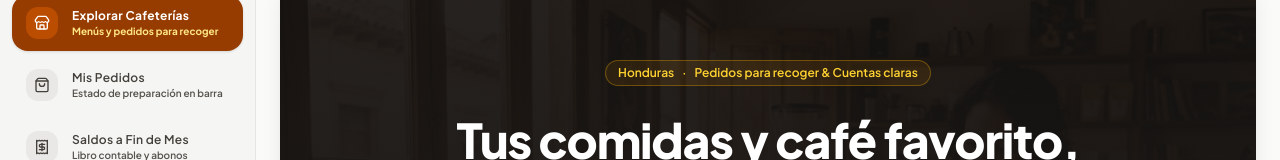
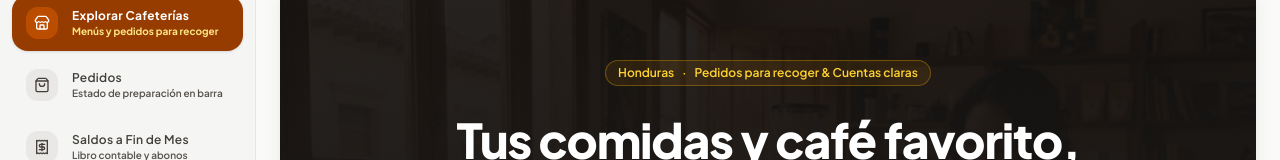
Before and after one commit to inflyprohn/Yastahn, a React (Vite) app: page / in a window 1280 px wide. Shown: the part 134-294 px from the top of the page. Built offline with nearby package versions, Linux system fonts and the light colour scheme; a web font is replaced by a local one.

Commit message:
Add files via upload

```diff
--- a/src/components/Sidebar.tsx
+++ b/src/components/Sidebar.tsx
@@ -8,12 +8,19 @@ import {
   Shield,
   ChevronLeft,
   ChevronRight,
-  CheckCircle2,
-  Clock,
-  Settings,
-  Sparkles,
+  QrCode,
 } from 'lucide-react';
 import { User } from '../types';
+
+type SidebarNavItem = {
+  id: string;
+  label: string;
+  shortLabel: string;
+  icon: React.ElementType;
+  route: string;
+  isActive: boolean;
+  description: string;
+};
 
 interface SidebarProps {
   currentUser: User | null;
@@ -34,9 +41,8 @@ export const Sidebar: React.FC<SidebarProps> = ({
   mobileOpen,
   onCloseMobile,
 }) => {
-  // Definir elementos de navegación contextuales
-  const navItems = [
-    {
+  // El dueño navega cada sección desde una ruta independiente.
+  const exploreItem: SidebarNavItem = {
     id: 'explorar',
     label: 'Explorar Cafeterías',
     shortLabel: 'Inicio',
@@ -44,45 +50,82 @@ export const Sidebar: React.FC<SidebarProps> = ({
     route: '/',
     isActive: currentRoute === '/' || currentRoute.startsWith('/c/'),
     description: 'Menús y pedidos para recoger',
+  };
+
+  const navItems: SidebarNavItem[] = currentUser?.role === 'dueno'
+    ? [
+        exploreItem,
+        {
+          id: 'pedidos',
+          label: 'Pedidos en Vivo',
+          shortLabel: 'Pedidos',
+          icon: ShoppingBag,
+          route: '/dueno/pedidos',
+          isActive: currentRoute === '/dueno' || currentRoute === '/dueno/pedidos',
+          description: 'Estado de preparación en barra',
         },
         {
+          id: 'menu',
+          label: 'Menú y Platillos',
+          shortLabel: 'Menú',
+          icon: Store,
+          route: '/dueno/menu',
+          isActive: currentRoute === '/dueno/menu',
+          description: 'Administra categorías y platillos',
+        },
+        {
+          id: 'cuentas',
+          label: 'Clientes y Fin de Mes',
+          shortLabel: 'Clientes',
+          icon: Receipt,
+          route: '/dueno/cuentas',
+          isActive: currentRoute === '/dueno/cuentas',
+          description: 'Saldos, crédito y abonos',
+        },
+        {
+          id: 'qr',
+          label: 'Código QR del negocio',
+          shortLabel: 'Código QR',
+          icon: QrCode,
+          route: '/dueno/qr',
+          isActive: currentRoute === '/dueno/qr',
+          description: 'Comparte el menú de tu local',
+        },
+        {
+          id: 'soporte',
+          label: 'Soporte y Casos',
+          shortLabel: 'Soporte',
+          icon: MessageSquare,
+          route: '/soporte',
+          isActive: currentRoute === '/soporte',
+          description: 'Canal de atención y reportes',
+        },
+      ]
+    : [
+        exploreItem,
+        {
           id: 'pedidos',
-      label: currentUser?.role === 'dueno' ? 'Gestión de Pedidos' : 'Mis Pedidos',
+          label: currentUser?.role === 'cliente' ? 'Mis Pedidos' : 'Pedidos',
           shortLabel: 'Pedidos',
           icon: ShoppingBag,
-            route:
-        currentUser?.role === 'dueno'
-          ? '/dueno/pedidos'
-          : currentUser?.role === 'cliente'
-            ? '/cliente'
-            : '/cliente/ingresar',
-      isActive:
-        (currentUser?.role === 'dueno' &&
-          ['/dueno', '/dueno/pedidos', '/dueno/menu', '/dueno/qr'].includes(currentRoute)) ||
-        (currentUser?.role === 'cliente' && currentRoute === '/cliente'),
+          route: currentUser?.role === 'cliente' ? '/cliente' : '/cliente/ingresar',
+          isActive: currentUser?.role === 'cliente' && currentRoute === '/cliente',
           description: 'Estado de preparación en barra',
         },
         {
           id: 'cuentas',
-      label:
-        currentUser?.role === 'dueno'
-          ? 'Cuentas y Cobros'
-          : currentUser?.role === 'superadmin'
+          label: currentUser?.role === 'superadmin'
             ? 'Auditoría Global'
             : 'Saldos a Fin de Mes',
           shortLabel: 'Cuentas',
           icon: Receipt,
-      route:
-        currentUser?.role === 'dueno'
-          ? '/dueno/cuentas'
-          : currentUser?.role === 'superadmin'
+          route: currentUser?.role === 'superadmin'
             ? '/superadmin'
             : currentUser?.role === 'cliente'
               ? '/cliente'
               : '/cliente/ingresar',
           isActive:
             (currentRoute === '/cliente' && currentUser?.role === 'cliente') ||
-        (currentRoute === '/dueno/cuentas' && currentUser?.role === 'dueno') ||
             (currentRoute === '/superadmin' && currentUser?.role === 'superadmin'),
           description: 'Libro contable y abonos',
         },
```
Lines whose indentation alone changed are shown as unchanged.
